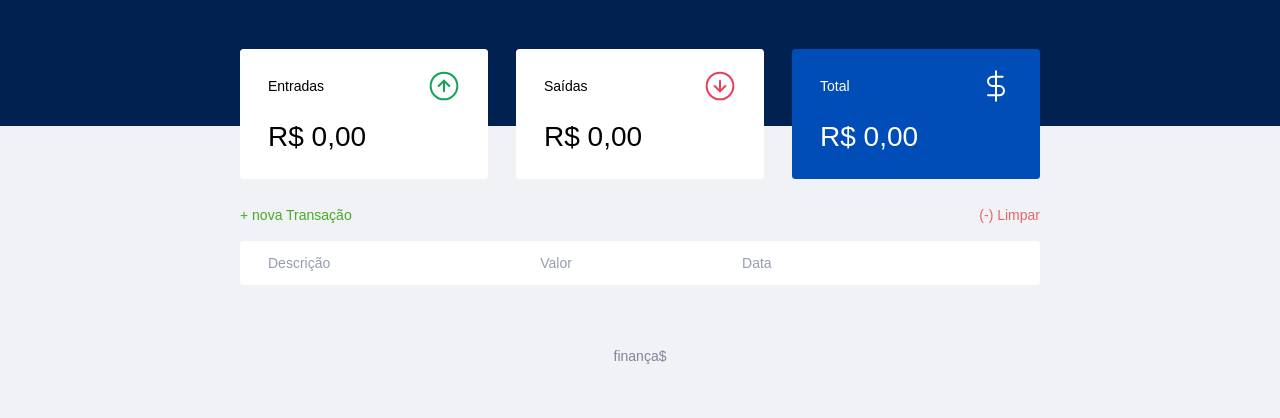
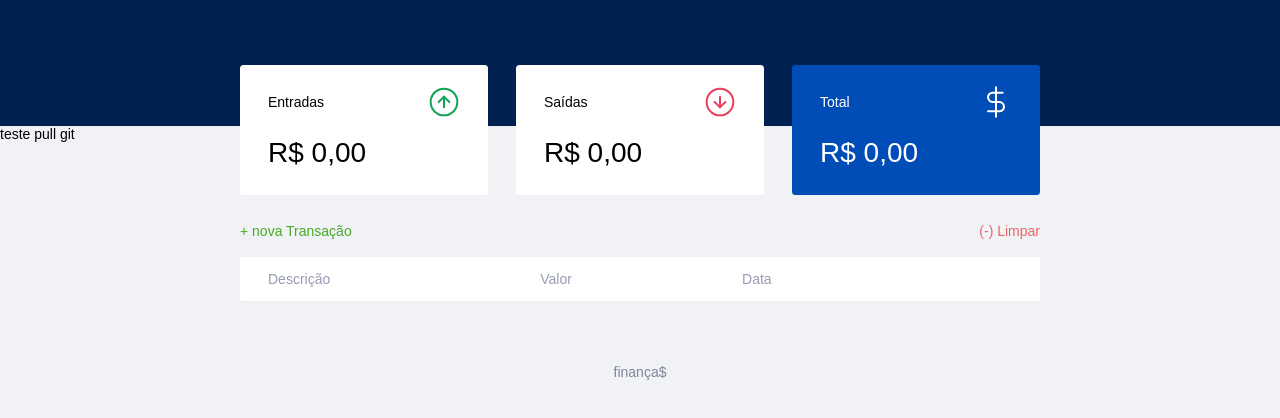
Before and after one commit to WyllianSilveira/Sistema-de-controle-financeiro, a plain HTML site: page index.html in a window 1280 px wide. Shown: the part 102-520 px from the top of the page. Drawn offline with Linux system fonts and the light colour scheme.

Commit message:
teste index.html

```diff
--- a/index.html
+++ b/index.html
@@ -17,7 +17,7 @@
         <img src="./assets/finance.svg" alt="Logo controle financeiro">
         <h1>Controle Financeiro</h1>
     </header>
-
+    <p>teste pull git</p>
     <!-- MAIN -->
     <main class="container">
         <!-- SECTION BALENCE -->
```
